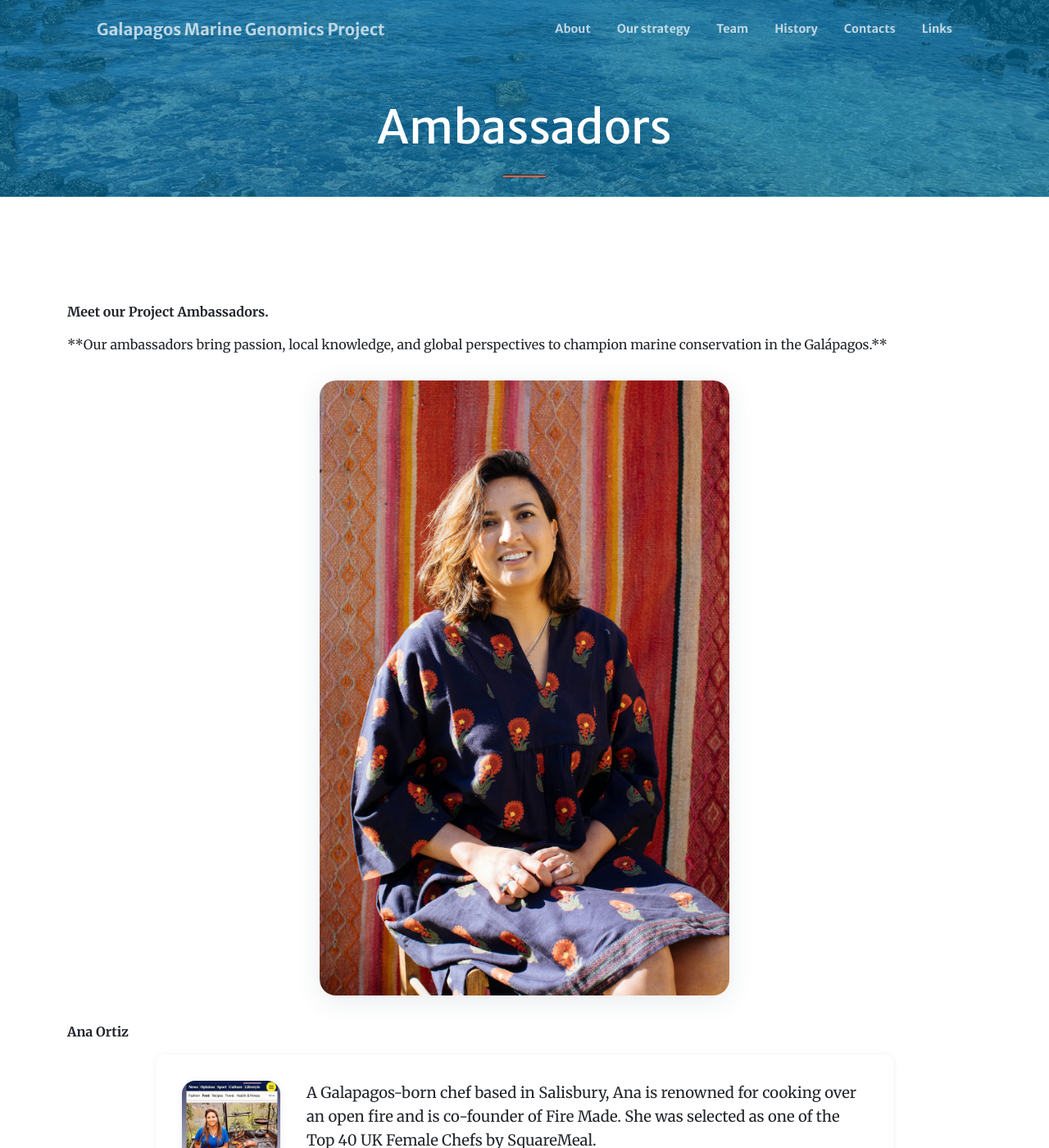
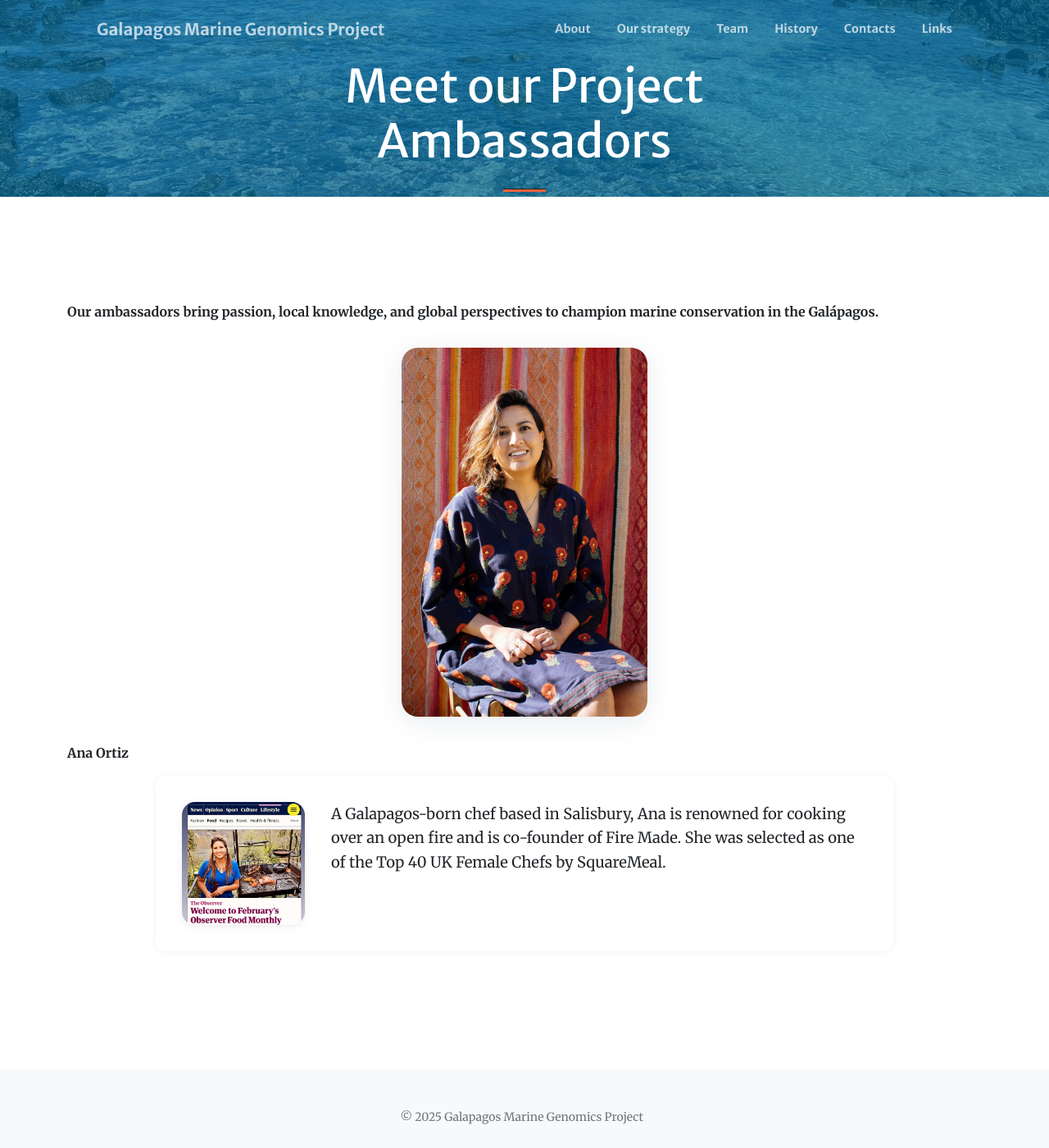
Before and after one commit to therkildsen-lab/galapagos-2, a Jekyll site: the page built from ambassadors.md, in a window 1280 px wide and 1400 px high. Shown: the whole window at 82% size. Built offline with Jekyll 4.4.1, drawn with Linux system fonts in a browser that asks for light colours; comment, search, counter and statistics services are not loaded.

Commit message:
ambassadors

```diff
--- a/ambassadors.md
+++ b/ambassadors.md
@@ -1,12 +1,10 @@
 ---
 layout: page
-title: "Ambassadors"
+title: "Meet our Project Ambassadors"
 background_image: "/galapagos-2/assets/img/portfolio/fullsize/ana_Ortiz_Matt.png"
 ---
 
-<strong>Meet our Project Ambassadors.</strong> <br>
-<p>
-**Our ambassadors bring passion, local knowledge, and global perspectives to champion marine conservation in the Galápagos.**
+<strong>Our ambassadors bring passion, local knowledge, and global perspectives to champion marine conservation in the Galápagos.</strong> <br>
 <p>
 
 <!-- Main centered image -->
```
Also changed, not shown: assets/css/styles.css.
